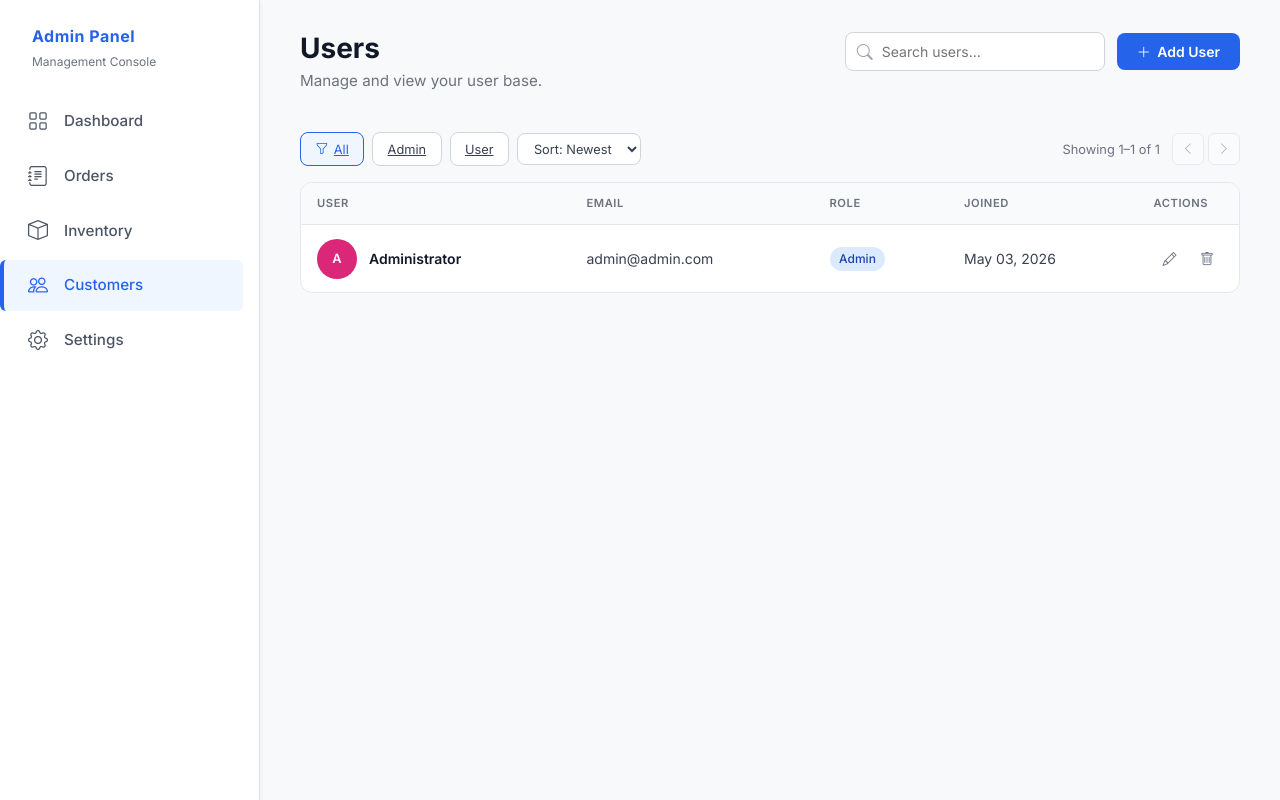
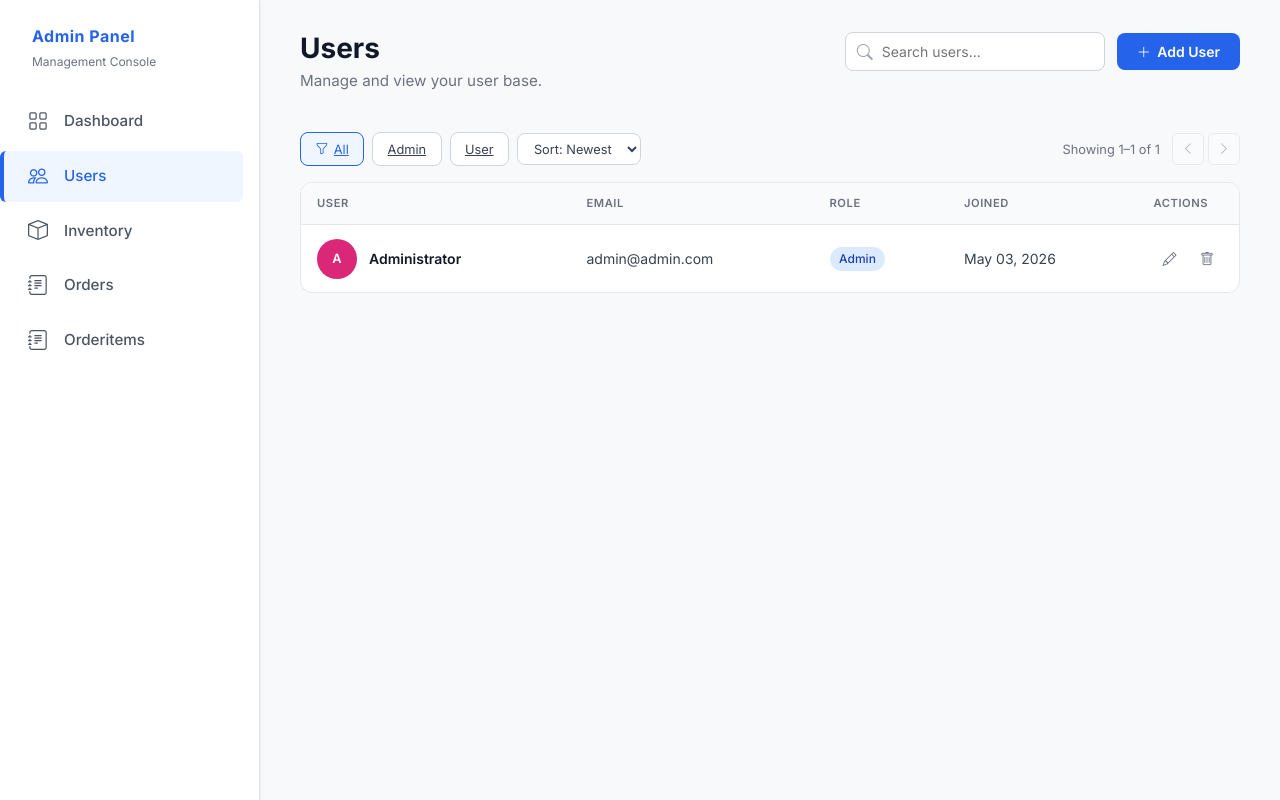
Before and after one commit to abdelaliem/ecommerce-php, a PHP site: page /users.php in a window 1280 px wide. Run offline with PHP 8.4, Linux system fonts and the light colour scheme; data comes from the database, SQL or seed files in the repository.

Commit message:
fix: sidebar

```diff
--- a/Admin/sidebar.php
+++ b/Admin/sidebar.php
@@ -71,9 +71,9 @@ $current_page = basename($_SERVER['PHP_SELF']);
             </a>
         </li>
         <li class="nav-item">
-            <a href="orders.php" class="nav-link custom-nav-link <?= ($current_page == 'orders.php') ? 'active-link' : '' ?>">
-                <i class="bi bi-journal-text me-3 fs-5"></i>
-                Orders
+            <a href="users.php" class="nav-link custom-nav-link <?= ($current_page == 'users.php') ? 'active-link' : '' ?>">
+                <i class="bi bi-people me-3 fs-5"></i>
+                Users
             </a>
         </li>
         <li class="nav-item">
@@ -83,15 +83,15 @@ $current_page = basename($_SERVER['PHP_SELF']);
             </a>
         </li>
         <li class="nav-item">
-            <a href="users.php" class="nav-link custom-nav-link <?= ($current_page == 'users.php') ? 'active-link' : '' ?>">
-                <i class="bi bi-people me-3 fs-5"></i>
-                Customers
+            <a href="orders.php" class="nav-link custom-nav-link <?= ($current_page == 'orders.php') ? 'active-link' : '' ?>">
+                <i class="bi bi-journal-text me-3 fs-5"></i>
+                Orders
             </a>
         </li>
         <li class="nav-item">
             <a href="orderitems.php" class="nav-link custom-nav-link <?= ($current_page == 'orderitems.php') ? 'active-link' : '' ?>">
-                <i class="bi bi-gear me-3 fs-5"></i>
-                Settings
+                <i class="bi bi-journal-text me-3 fs-5"></i>
+                Orderitems
             </a>
         </li>
     </ul>
```
